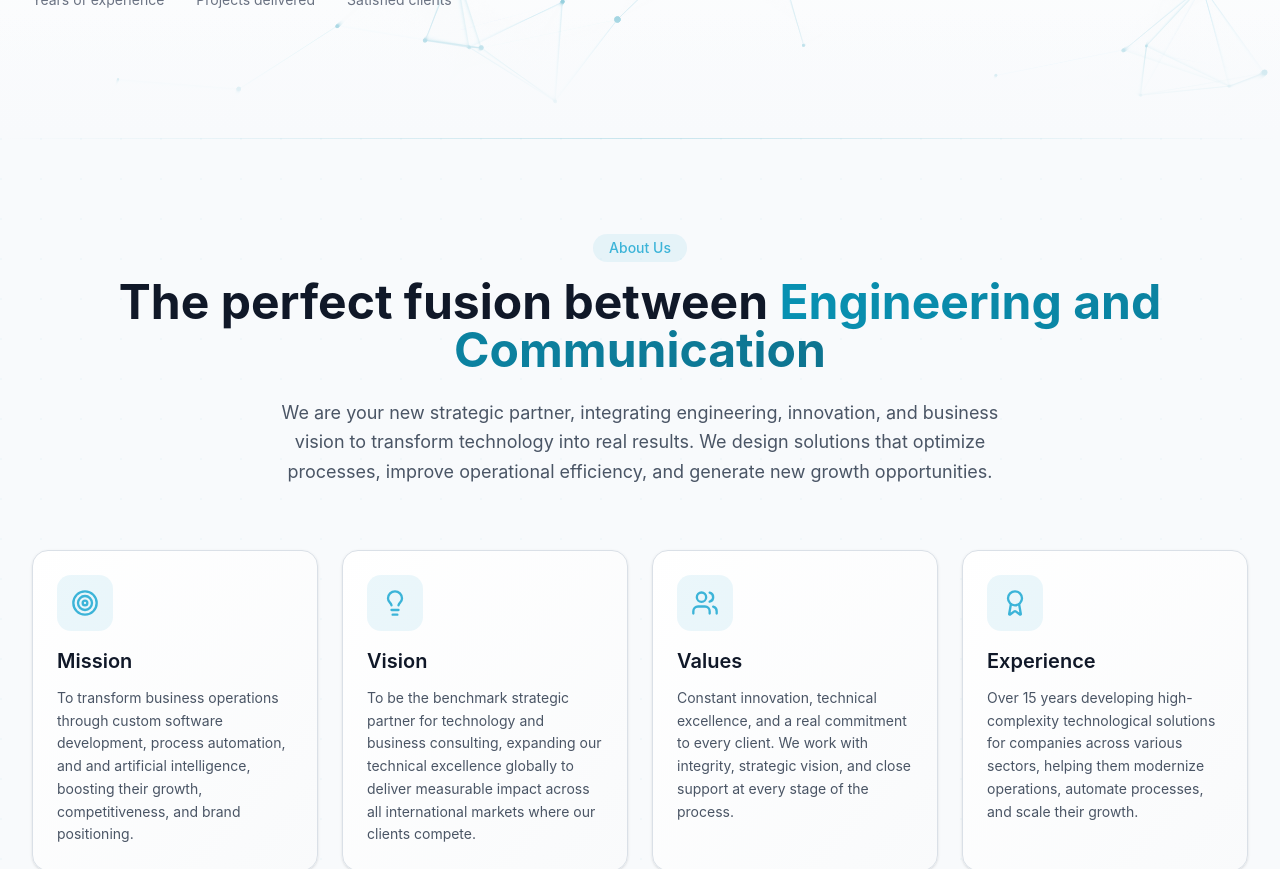
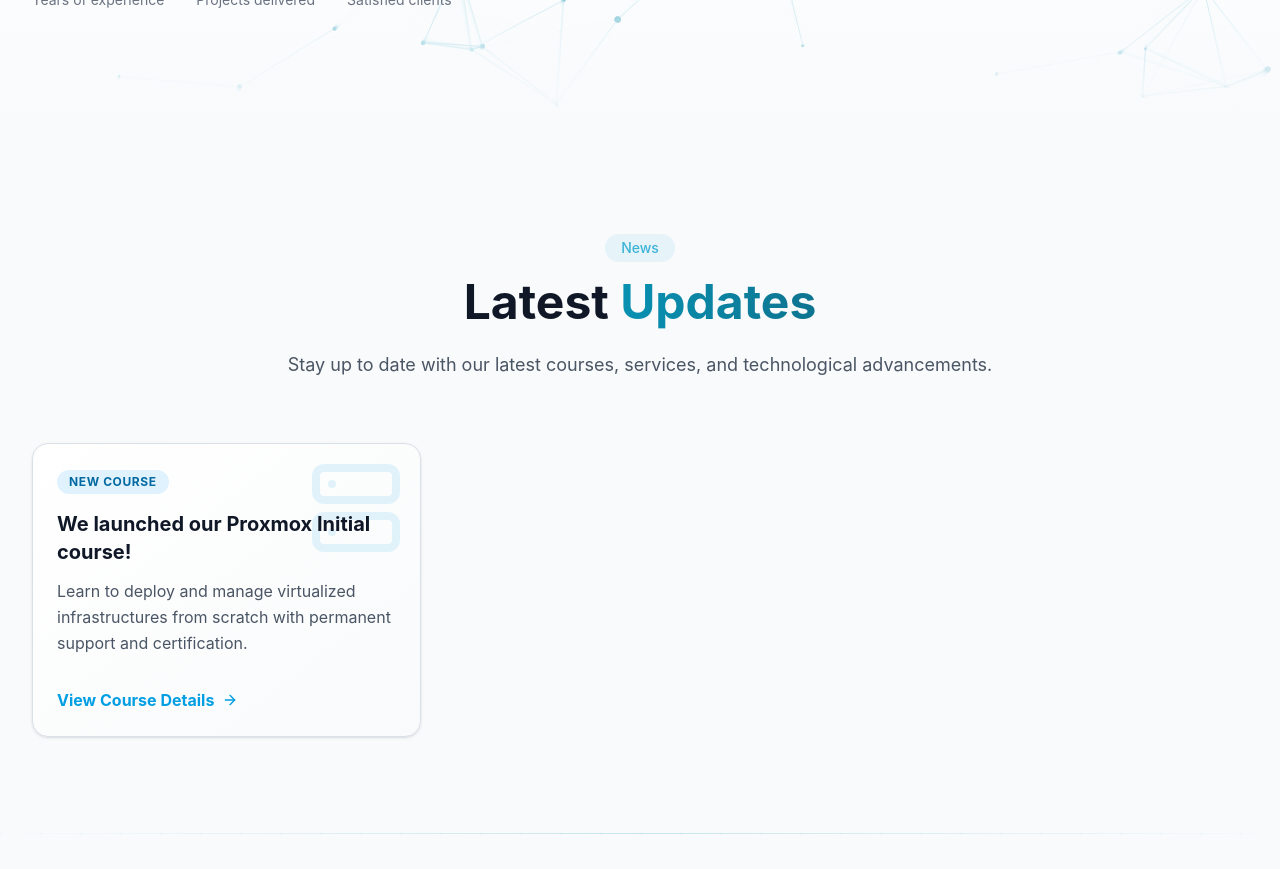
Before and after one commit to JuanCarriles/bejuca-next, a Next.js app: page /en in a window 1280 px wide. Shown: the part 840-1709 px from the top of the page. Built offline with nearby package versions, Linux system fonts and the light colour scheme.

Commit message:
Nueva seccion agregada

```diff
--- a/messages/en.json
+++ b/messages/en.json
@@ -153,6 +153,20 @@
     "copyright": "Bejuca Consulting. All rights reserved.",
     "location": "Tucumán, Argentina • Since 2010"
   },
+  "news": {
+    "label": "News",
+    "title": "Latest",
+    "titleHighlight": "Updates",
+    "description": "Stay up to date with our latest courses, services, and technological advancements.",
+    "items": {
+      "course1": {
+        "tag": "New Course",
+        "title": "We launched our Proxmox Initial course!",
+        "description": "Learn to deploy and manage virtualized infrastructures from scratch with permanent support and certification.",
+        "button": "View Course Details"
+      }
+    }
+  },
   "courses": {
     "emailNotification": "Once payment is completed, you will automatically receive an email with instructions and course access.",
     "transferBank": "Direct Bank Transfer (Argentina)",
--- a/messages/es.json
+++ b/messages/es.json
@@ -153,6 +153,20 @@
     "copyright": "Bejuca Consulting. Todos los derechos reservados.",
     "location": "Tucumán, Argentina • Desde 2010"
   },
+  "news": {
+    "label": "Noticias",
+    "title": "Últimas",
+    "titleHighlight": "Novedades",
+    "description": "Entérate de nuestros nuevos cursos, servicios y actualizaciones tecnológicas.",
+    "items": {
+      "course1": {
+        "tag": "Nuevo Curso",
+        "title": "¡Lanzamos nuestro curso de Proxmox Inicial!",
+        "description": "Aprende a desplegar y administrar infraestructuras virtualizadas desde cero con acompañamiento permanente y certificación.",
+        "button": "Ver Detalles del Curso"
+      }
+    }
+  },
   "courses": {
     "emailNotification": "Una vez realizado el pago, recibirás automáticamente un correo con todas las instrucciones y el acceso al curso.",
     "transferBank": "Transferencia (Argentina)",
--- a/src/app/[locale]/page.tsx
+++ b/src/app/[locale]/page.tsx
@@ -2,6 +2,7 @@
 import { setRequestLocale } from 'next-intl/server';
 import Navbar from '@/sections/Navbar';
 import Hero from '@/sections/Hero';
+import News from '@/sections/News';
 import About from '@/sections/About';
 // Estas secciones se renderizan de entrada, así que un dynamic() no difiere nada:
 // solo agregaba un salto extra en la cascada de carga.
@@ -113,6 +114,7 @@
             <Navbar />
             <main>
                 <Hero />
+                <News />
                 <About />
                 <Services services={services} />
                 {/* <Team /> */}
--- /dev/null
+++ b/src/sections/News.tsx
@@ -0,0 +1,90 @@
+"use client";
+
+import { useEffect, useRef, useState } from 'react';
+import { useTranslations, useLocale } from 'next-intl';
+import { useTheme } from '@/context/ThemeContext';
+import { ArrowRight, Server } from 'lucide-react';
+import Link from 'next/link';
+
+export default function News() {
+    const t = useTranslations('news');
+    const { theme } = useTheme();
+    const locale = useLocale();
+    const sectionRef = useRef<HTMLElement>(null);
+    const [isVisible, setIsVisible] = useState(false);
+
+    useEffect(() => {
+        const observer = new IntersectionObserver(
+            ([entry]) => {
+                if (entry.isIntersecting) {
+                    setIsVisible(true);
+                    observer.disconnect();
+                }
+            },
+            { threshold: 0.1 }
+        );
+
+        if (sectionRef.current) {
+            observer.observe(sectionRef.current);
+        }
+
+        return () => observer.disconnect();
+    }, []);
+
+    return (
+        <section ref={sectionRef} className={`py-24 relative overflow-hidden ${theme === 'dark' ? 'bg-[#0f172a]' : 'bg-gray-50'}`}>
+            <div className="max-w-7xl mx-auto px-4 sm:px-6 lg:px-8 relative z-10">
+                <div className={`text-center mb-16 transition-all duration-700 transform ${isVisible ? 'opacity-100 translate-y-0' : 'opacity-0 translate-y-8'}`}>
+                    <span className="inline-block px-4 py-1 rounded-full bg-[#3CB4D8]/10 text-[#3CB4D8] text-sm font-medium mb-4">
+                        {t('label')}
+                    </span>
+                    <h2 className={`text-3xl sm:text-4xl lg:text-5xl font-bold mb-6 ${theme === 'dark' ? 'text-white' : 'text-gray-900'}`}>
+                        {t('title')} <span className="text-gradient">{t('titleHighlight')}</span>
+                    </h2>
+                    <p className={`text-lg max-w-3xl mx-auto leading-relaxed ${theme === 'dark' ? 'text-gray-400' : 'text-gray-600'}`}>
+                        {t('description')}
+                    </p>
+                </div>
+
+                <div className="grid grid-cols-1 md:grid-cols-2 lg:grid-cols-3 gap-6">
+                    {/* First News Card - Proxmox Course */}
+                    <div
+                        className={`group relative p-6 rounded-2xl border transition-all duration-500 cursor-pointer flex flex-col overflow-hidden ${theme === 'dark'
+                            ? 'bg-gradient-to-br from-[#243447] to-[#1a2a3a] border-gray-700/50 hover:border-[#3CB4D8]/50 hover:-translate-y-1 hover:shadow-xl'
+                            : 'bg-gradient-to-br from-white to-gray-50 border-gray-200 hover:border-[#3CB4D8]/50 shadow-sm hover:-translate-y-1 hover:shadow-xl'
+                        } ${isVisible ? 'opacity-100 translate-y-0' : 'opacity-0 translate-y-8'}`}
+                        style={{ transitionDelay: '100ms' }}
+                    >
+                        <div className="absolute top-0 right-0 p-4 opacity-10 transition-opacity duration-300 group-hover:opacity-20">
+                            <Server className={`w-24 h-24 ${theme === 'dark' ? 'text-[#3CB4D8]' : 'text-[#009EE3]'}`} />
+                        </div>
+
+                        <div className="relative z-10 flex flex-col h-full">
+                            <div className="mb-4">
+                                <span className={`inline-flex items-center px-3 py-1 rounded-full text-xs font-bold uppercase tracking-wider ${theme === 'dark' ? 'bg-[#3CB4D8]/20 text-[#3CB4D8]' : 'bg-[#e0f2fe] text-[#0369a1]'}`}>
+                                    {t('items.course1.tag')}
+                                </span>
+                            </div>
+
+                            <h3 className={`text-xl font-bold mb-3 ${theme === 'dark' ? 'text-white' : 'text-gray-900'}`}>
+                                {t('items.course1.title')}
+                            </h3>
+
+                            <p className={`mb-8 flex-grow leading-relaxed ${theme === 'dark' ? 'text-gray-400' : 'text-gray-600'}`}>
+                                {t('items.course1.description')}
+                            </p>
+
+                            <Link
+                                href={`/${locale}/cursos/proxmox-inicial`}
+                                className={`inline-flex items-center gap-2 font-bold transition-colors w-fit ${theme === 'dark' ? 'text-[#3CB4D8] hover:text-white' : 'text-[#009EE3] hover:text-[#0369a1]'}`}
+                            >
+                                {t('items.course1.button')}
+                                <ArrowRight className="w-4 h-4 transition-transform group-hover:translate-x-1" />
+                            </Link>
+                        </div>
+                    </div>
+                </div>
+            </div>
+        </section>
+    );
+}
```
